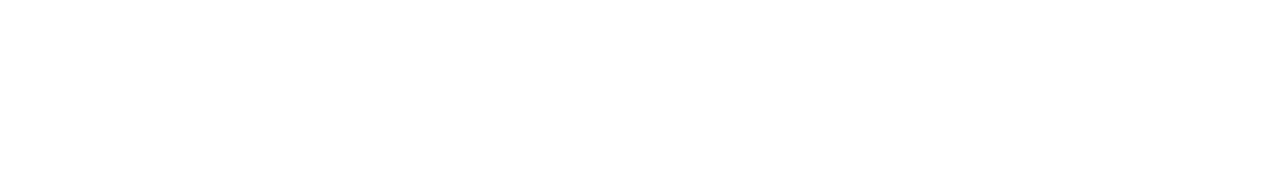
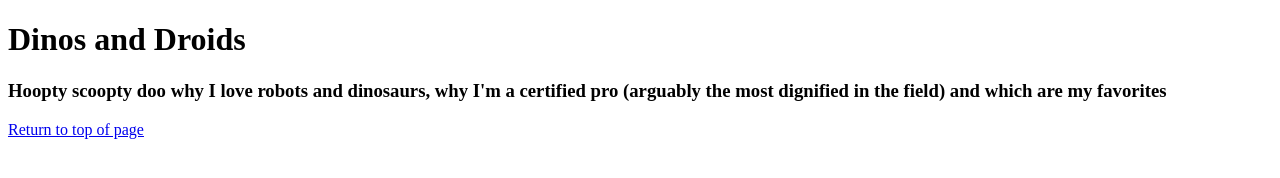
Before and after one commit to St-Louis-Women-March-2022/js-assignment-4-html-me-something-sarpearl, a website: page index.html in a window 1280 px wide. Drawn offline with Linux system fonts and the light colour scheme.

Commit message:
Update index.html

```diff
--- a/index.html
+++ b/index.html
@@ -1,9 +1,20 @@
 <!DOCTYPE html>
 <html>
    <head>
-      <title>Dinos and Droids</title>
+      <a name="top"></a>
+      <title> Dinos and Droids </title>
    </head>
    <body>
-      <!-- Write your HTML in this file! -->
+      <header>
+         <h1> Dinos and Droids </h1>
+         <h3> Hoopty scoopty doo why I love robots and dinosaurs, why I'm a certified pro (arguably the most dignified in the field) and which are my favorites</h3>
+      </header>
+      <main>
+         <article>
+         </article>
+      </main>
+      <footer>
+         <a href="#top"> Return to top of page </a>
+      </footer>
    </body>
 </html>
```
